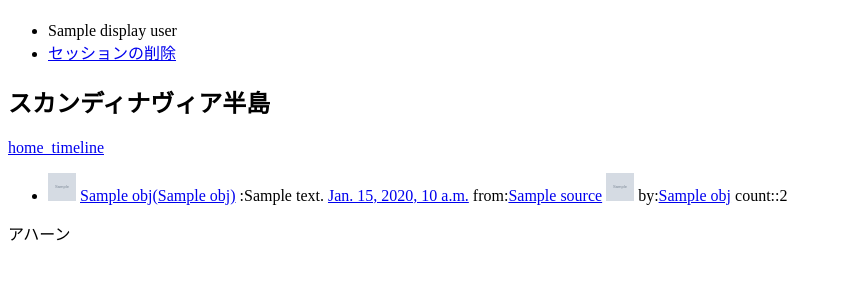
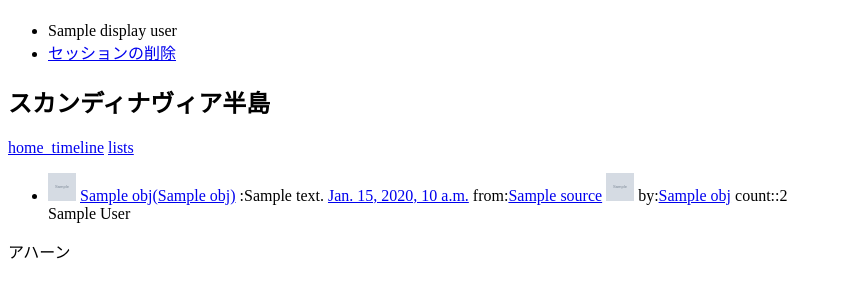
Before and after one commit to altnight/skz2_proj, a Django app: template templates/skz2.html in a window 1280 px wide. Shown: the part 67-367 px from the top of the page, without its empty margins (0-842 px from the left). Run offline with Django 3.2, Linux system fonts and the light colour scheme; the template is opened without the code that fills it: most values are stand-ins (such as "Sample title", 1, 10 or a date in 2020); grey boxes marked "Sample" are stand-in pictures.

Commit message:
試験的にlistsをとってくる対応

```diff
--- a/skz2/urls.py
+++ b/skz2/urls.py
@@ -10,4 +10,5 @@ urlpatterns = patterns('skz2.views',
     url(r'^get_oauth$', 'get_oauth', name='get_oauth'),
     url(r'^callback$', 'callback', name='callback'),
     url(r'^get_home_timeline$', 'get_home_timeline', name='get_home_timeline'),
+    url(r'^get_lists$', 'get_lists', name='get_lists'),
 )
--- a/templates/skz2.html
+++ b/templates/skz2.html
@@ -4,6 +4,7 @@
 {% block content %}
   <h2>スカンディナヴィア半島</h2>
   <a href="{% url get_home_timeline %}">home_timeline</a>
+  <a href="{% url get_lists%}">lists</a>
   <ul>
   {% for obj in tweets %}
   	<li>
@@ -29,5 +30,8 @@
      {% endif %}
     </li>
   {% endfor %}
+  {% for list in lists %}
+  <span>{{ list.full_name }}</span>
+  {% endfor %}
   </ul>
 {% endblock %}
```
Also changed, not shown: skz2/views.py (+7 -0 lines).
